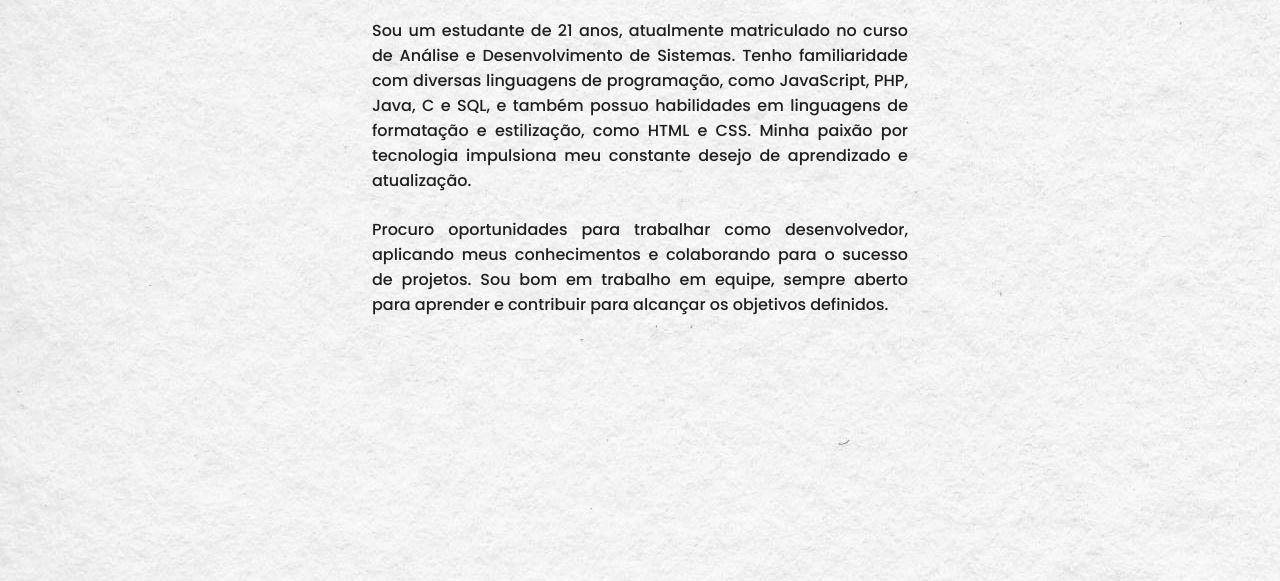
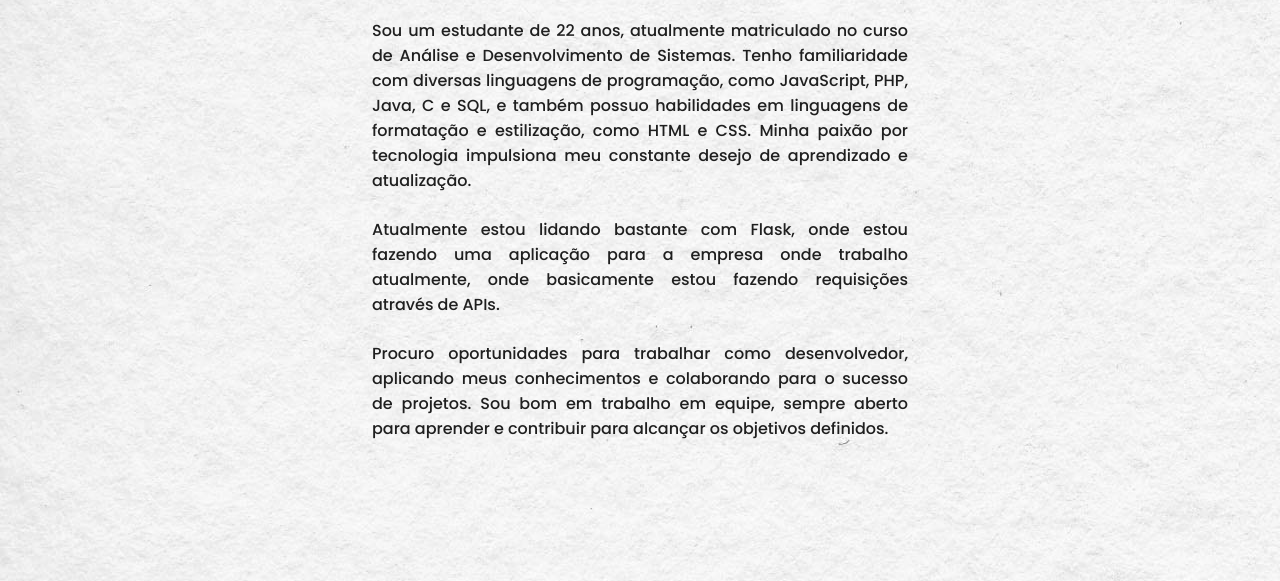
Before and after one commit to Julio-7/portifolio, a plain HTML site: page index.html in a window 1280 px wide. Shown: the part 220-801 px from the top of the page. Drawn offline with Linux system fonts and the light colour scheme.

Commit message:
Update index.html

```diff
--- a/index.html
+++ b/index.html
@@ -24,9 +24,12 @@
         </header>
 
         <p class="description">
-            Sou um estudante de 21 anos, atualmente matriculado no curso de Análise e Desenvolvimento de Sistemas.
+            Sou um estudante de 22 anos, atualmente matriculado no curso de Análise e Desenvolvimento de Sistemas.
             Tenho familiaridade com diversas linguagens de programação, como JavaScript, PHP, Java, C e SQL, e também possuo habilidades em linguagens de formatação e estilização,
             como HTML e CSS. Minha paixão por tecnologia impulsiona meu constante desejo de aprendizado e atualização.
+        </p>
+        <p class="description">
+            Atualmente estou lidando bastante com Flask, onde estou fazendo uma aplicação para a empresa onde trabalho atualmente, onde basicamente estou fazendo requisições através de APIs.
         </p>
         <p class="description">
             Procuro oportunidades para trabalhar como desenvolvedor, aplicando meus conhecimentos e colaborando para o sucesso de projetos.
```
